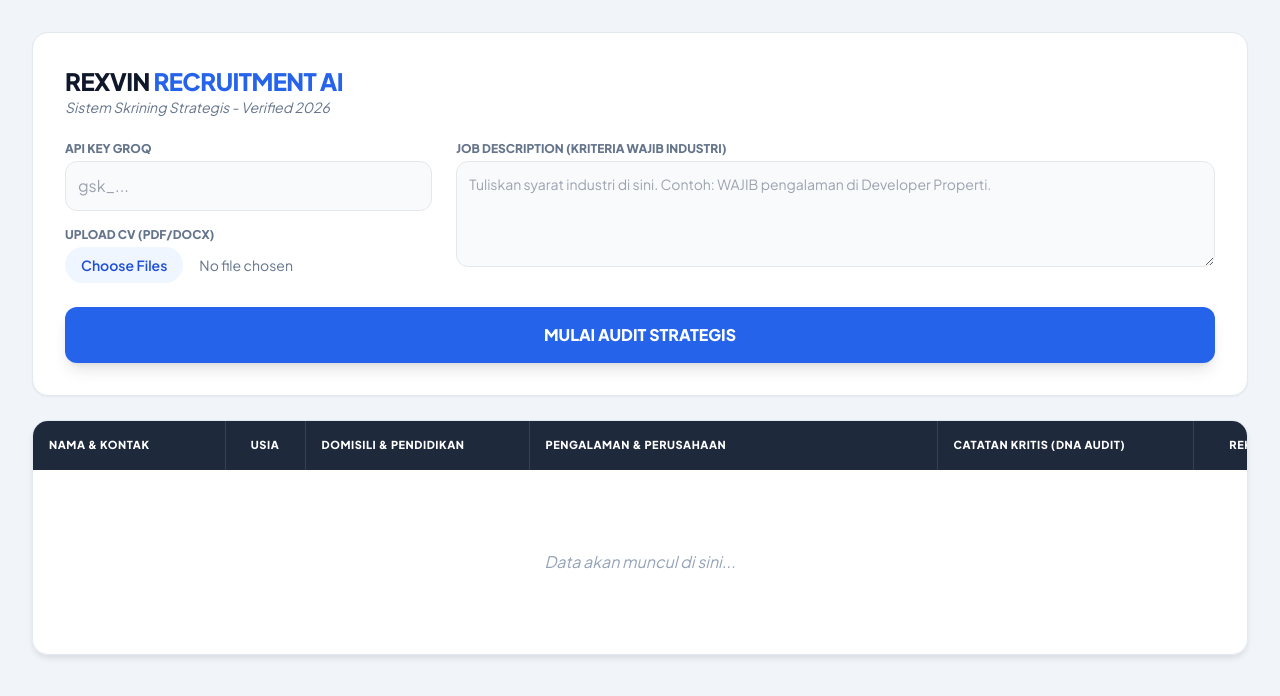
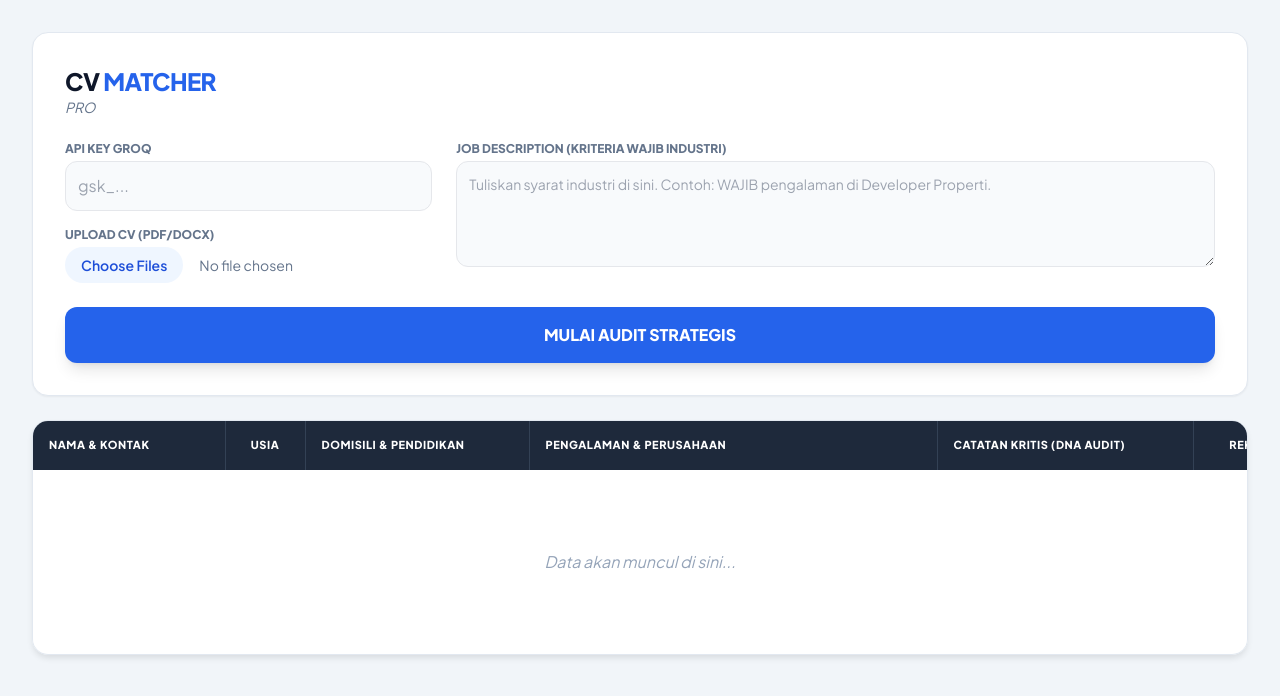
Before and after one commit to hrdrexvingroup-ops/ATS-3, a plain HTML site: page index.html in a window 1280 px wide. Drawn offline with nearby package versions, Linux system fonts and the light colour scheme; a script that the page names is missing.

Commit message:
Update index.html

```diff
--- a/index.html
+++ b/index.html
@@ -20,8 +20,8 @@
         <div class="bg-white p-8 rounded-2xl shadow-sm border border-slate-200">
             <div class="flex justify-between items-center mb-6">
                 <div>
-                    <h1 class="text-2xl font-extrabold text-slate-900 tracking-tight">REXVIN <span class="text-blue-600">RECRUITMENT AI</span></h1>
-                    <p class="text-slate-500 text-sm italic">Sistem Skrining Strategis - Verified 2026</p>
+                    <h1 class="text-2xl font-extrabold text-slate-900 tracking-tight">CV <span class="text-blue-600">MATCHER</span></h1>
+                    <p class="text-slate-500 text-sm italic">PRO</p>
                 </div>
                 <button onclick="downloadExcel()" id="btnDownload" class="hidden bg-emerald-600 hover:bg-emerald-700 text-white px-6 py-2 rounded-lg font-bold transition-all flex items-center gap-2">
                     Download Excel
```
